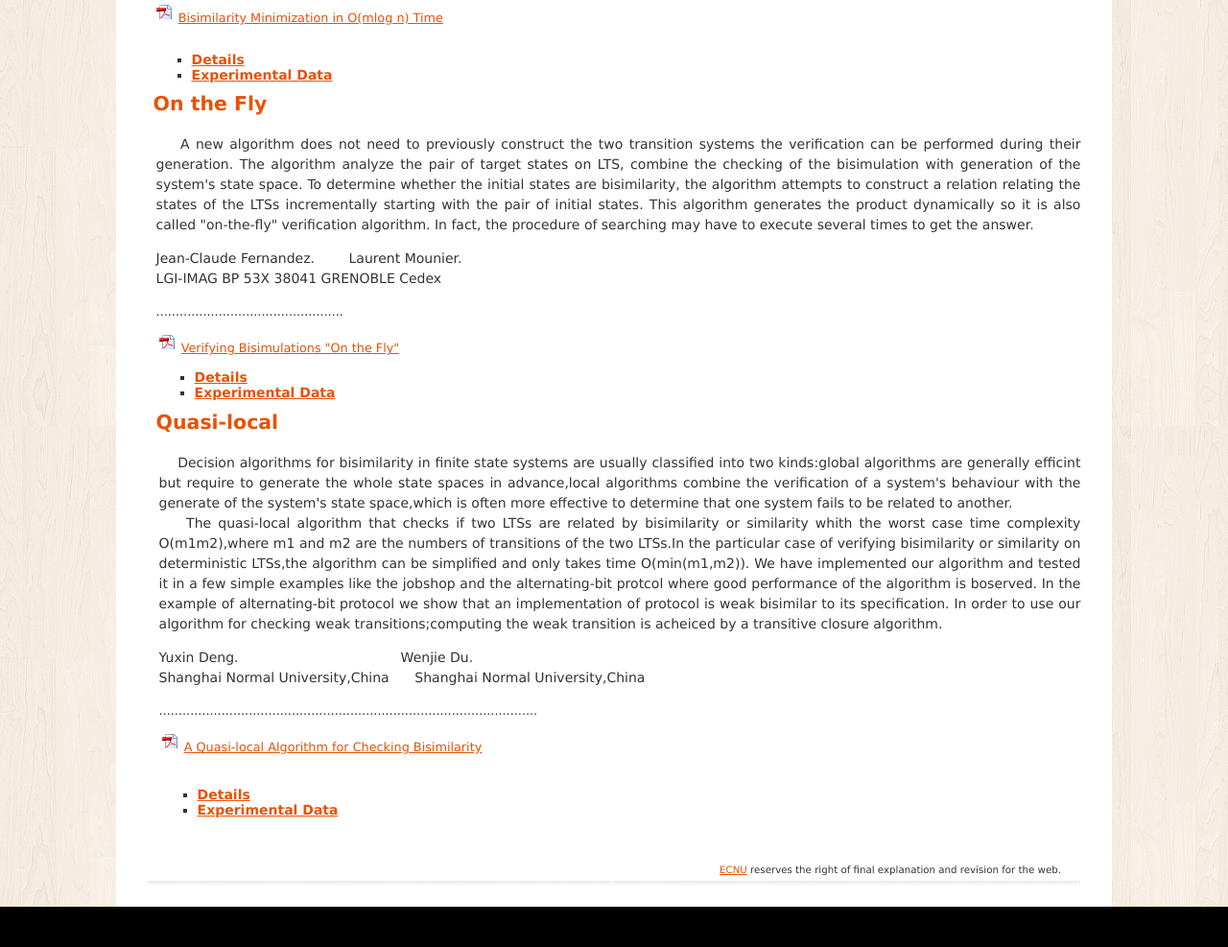
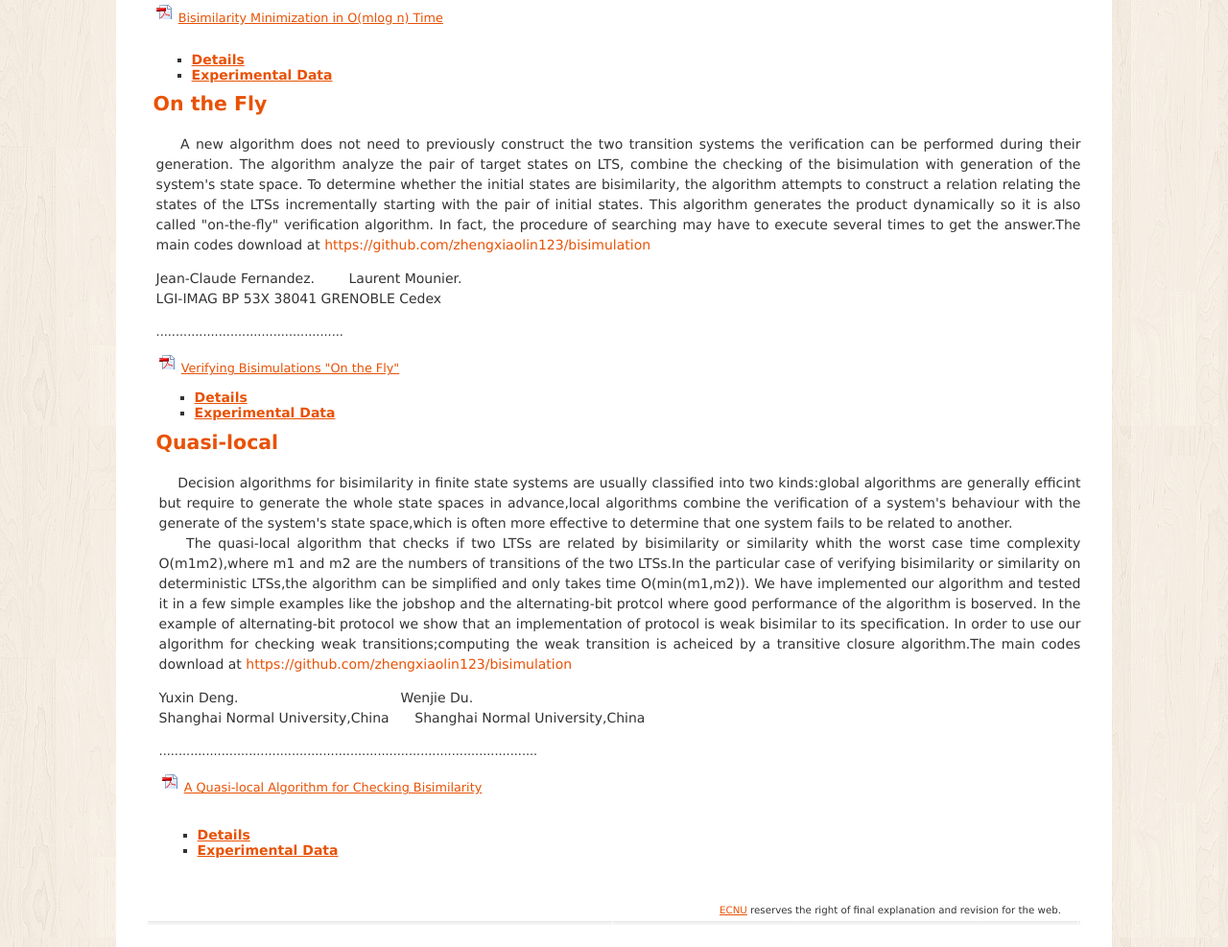
Before and after one commit to zhengxiaolin123/Bisimulation, a plain HTML site: page index.html in a window 1280 px wide. Shown: the part 1155-2142 px from the top of the page at 96% size. Before the commit the page ends 2100 px from the top, so only its background shows below. Drawn offline with Linux system fonts and the light colour scheme.

Commit message:
Update index.html

```diff
--- a/index.html
+++ b/index.html
@@ -200,7 +200,7 @@
 								pair of initial states. This algorithm generates the product
 								dynamically so it is also called "on-the-fly" verification
 								algorithm. In fact, the procedure of searching may have to
-								execute several times to get the answer.</p>
+								execute several times to get the answer.The main codes download at <a>https://github.com/zhengxiaolin123/bisimulation</a></p>
 							<p class="textstyle">
 								Jean-Claude
 								Fernandez.&nbsp&nbsp&nbsp&nbsp&nbsp&nbsp&nbsp&nbspLaurent
@@ -254,7 +254,7 @@
 									that an implementation of protocol is weak bisimilar to its
 									specification. In order to use our algorithm for checking weak
 									transitions;computing the weak transition is acheiced by a
-									transitive closure algorithm.
+									transitive closure algorithm.The main codes download at <a>https://github.com/zhengxiaolin123/bisimulation</a>
 								</p>
 								<p class="textstyle">
 									Yuxin Deng.&nbsp &nbsp&nbsp&nbsp&nbsp&nbsp&nbsp&nbsp&nbsp
```
